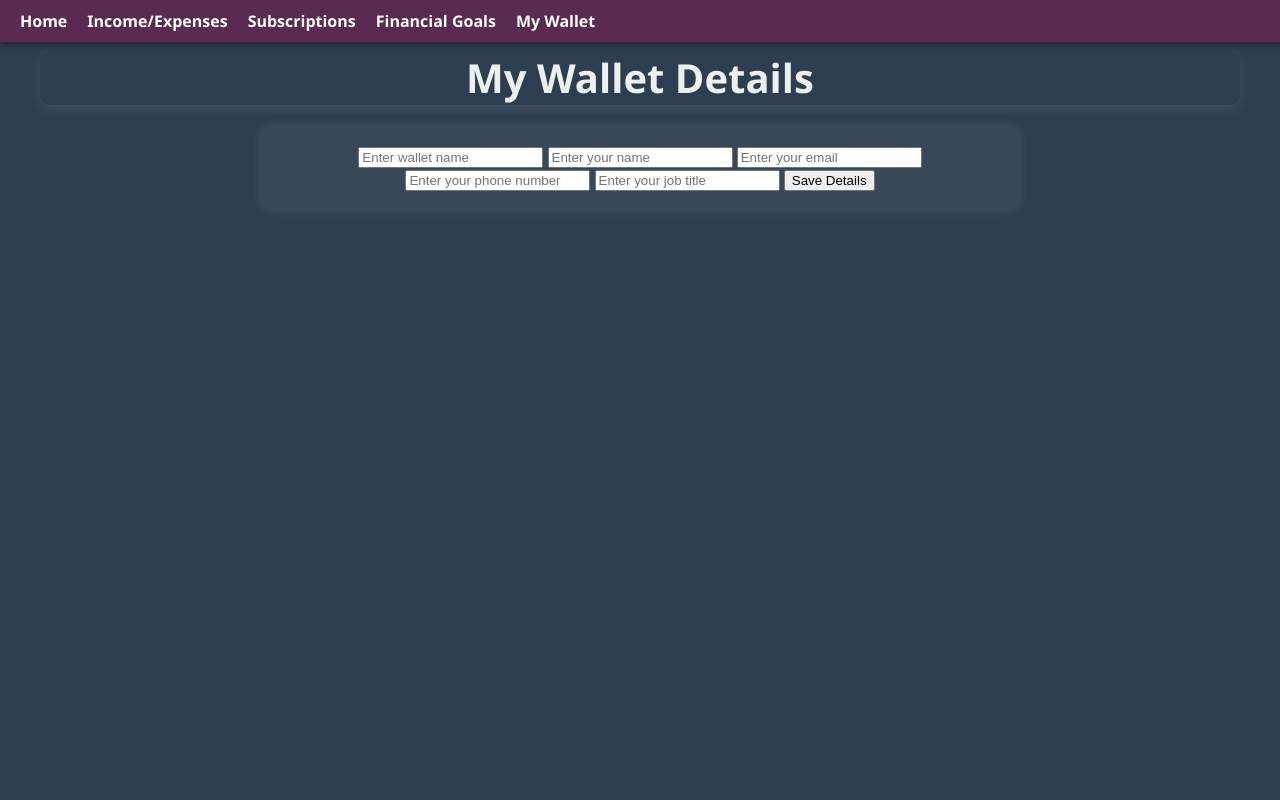
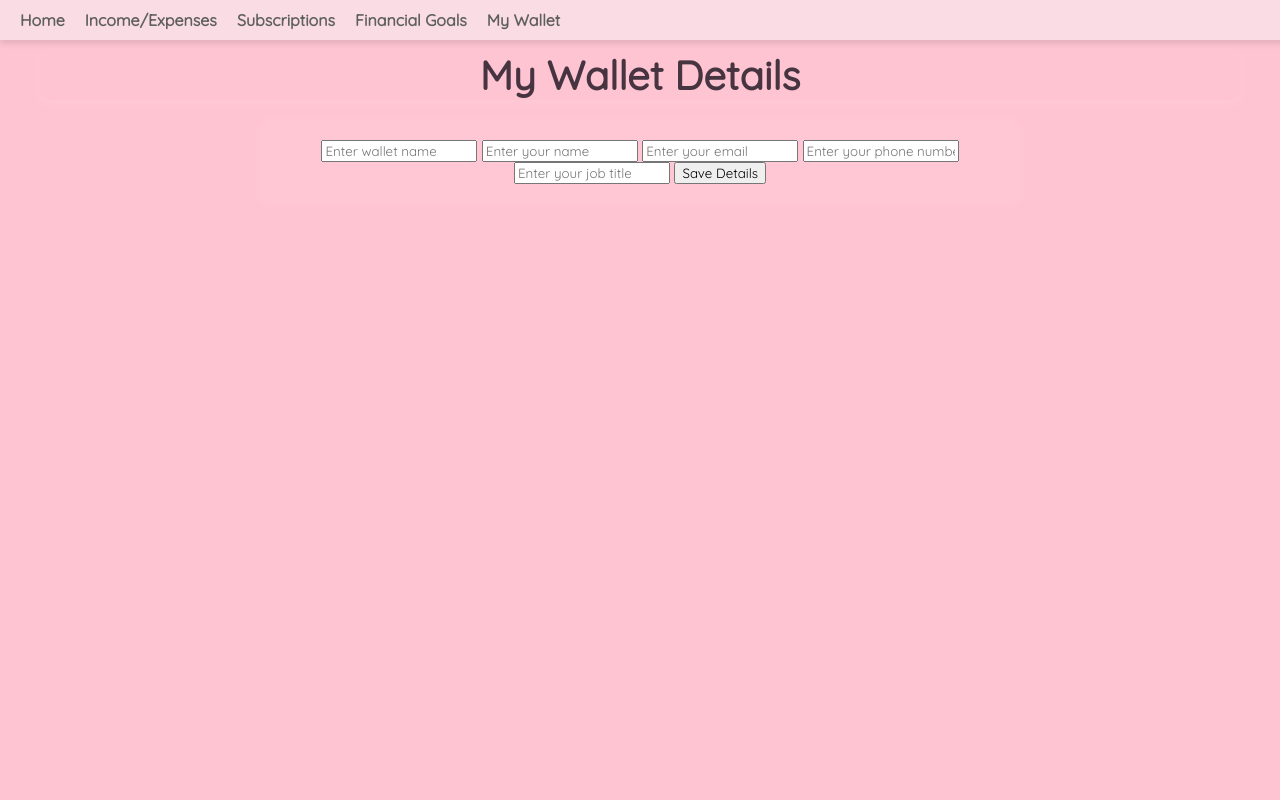
Before and after one commit to AlexNT-maker/wallet-tracker, a Flask app: page /wallet_details in a window 1280 px wide. Run offline with Flask 3, Linux system fonts and the light colour scheme.

Commit message:
MVP is ready wallet_details template ready for use, json files work as expected

```diff
--- a/functionality.py
+++ b/functionality.py
@@ -357,13 +357,21 @@ def load_repeating_incomes_from_json():
 
 def load_personal_details_from_json():
     """Load personal details from a JSON file."""
+    global personal_details
     try:
         with open('personal_details.json', 'r') as file:
-            global personal_details
-            personal_details = json.load(file)
+            data = json.load(file)
+            if isinstance(data, dict):
+                personal_details = data
+            else:
+                personal_details = {}
         print("Personal details loaded from personal_details.json")
     except FileNotFoundError:
         print("No personal details file found. Starting with an empty personal details dictionary.")
+        personal_details = {}
+        save_personal_details_to_json()  # Create an empty file if it doesn't exist
+
+
 
 
 def remove_income_testing_function():
--- a/main.py
+++ b/main.py
@@ -1,9 +1,16 @@
 from flask import Flask, render_template, request, redirect, url_for
 import functionality
-from charts import generate_pie_chart
+from charts import create_pie_chart as generate_pie_chart
 
 # Create a Flask application instance
 app = Flask(__name__)
+
+functionality.load_incomes_from_json()  # Load incomes from JSON file
+functionality.load_expenses_from_json()  # Load expenses from JSON file
+functionality.load_repeating_incomes_from_json()  # Load repeating incomes from JSON file
+functionality.load_subscriptions_from_json()  # Load subscriptions from JSON file
+functionality.load_personal_details_from_json()  # Load financial targets from JSON file
+
 
 @app.route('/')
 def home():
@@ -212,20 +219,22 @@ def wallet_details():
 
 
 
-@app.route('/edit_wallet_details', methods=['POST', 'GET'])
+@app.route('/edit_wallet_details', methods=['POST'])
 def edit_wallet_details():
     """ Edit the existing wallet details. """
-    for key in functionality.personal_details:
-        if request.form.get(key): # Check if the form has a value for the key
-            # Update the personal details with the new values from the form
-            functionality.personal_details[key] = request.form[key].strip().lower()
-    # Save the updated personal details to JSON
+    keys = ["Wallet Name", "Name", "Email", "Phone", "Job"]
+    for field in keys:
+        html_field = field.lower().replace(" ", "_")
+        value = request.form.get(html_field)
+        if value:  #only update if the field is provided
+            functionality.personal_details[field] = value.strip().lower()
 
     functionality.save_personal_details_to_json()
     return redirect(url_for('wallet_details', message="Wallet details updated successfully!"))
 
 
 
+
 if __name__ == '__main__':
     # Run the Flask application
     app.run(debug=True)
--- a/static/styles.css
+++ b/static/styles.css
@@ -1,4 +1,10 @@
 /* static/styles.css */
+@import url('https://fonts.googleapis.com/css2?family=Quicksand&display=swap');
+
+* {
+    font-family: 'Quicksand', sans-serif;
+}
+
 body {
     background-color: #121212;
     color:#ffffff;
@@ -277,25 +283,37 @@ tr:hover {
     margin-top: 10px;
 }
 
+
+
 body.details-page {
-    background-color: #2c3e50;
-    color: #ecf0f1;
+    background-color: #FFC4D1;
+    color: #463440;
+    font-family: 'Quicksand', sans-serif;
 }
 
 .wallet-message {
-    color: #2ecc71;
+    color: #BE8E89;
     font-weight: bold;
     margin-bottom: 10px;
 }
 
+.typewriter {
+    color: #BE8E89;
+    font-size: 1.1rem;
+    animation: typewriter 3s steps(44) 1 normal both;
+}
+
 .typewriter p {
-    font-family: 'Courier New', Courier, monospace;
-    font-size: 1.2rem;
-    white-space: nowrap;
-    overflow: hidden;
-    border-right: 2px solid #ecf0f1;
-    width: 0;
-    animation: typing 2s steps(40, end) forwards;
+    color: #463440;
+}
+
+.typewriter p strong {
+    color: #BE8E89;
+}
+
+@keyframes typewriter {
+    from { width: 0 }
+    to { width: 100% }
 }
 
 .typewriter p:nth-child(2) { animation-delay: 0.5s; }
@@ -303,7 +321,32 @@ body.details-page {
 .typewriter p:nth-child(4) { animation-delay: 1.5s; }
 .typewriter p:nth-child(5) { animation-delay: 2s; }
 
-@keyframes typing {
-    from { width: 0; }
-    to { width: 100%; }
+.navbar-2 {
+    position: fixed;
+    top: 0;
+    left: 0;
+    width: 100%;
+    background-color: #F9DCE4;
+    padding: 10px 20px;
+    box-shadow: 0 4px 6px rgba(0, 0, 0, 0.1);
+    z-index: 1000;
 }
+
+.navbar-2 ul {
+    margin: 0;
+    padding: 0;
+    list-style: none;
+    display: flex;
+    gap: 20px;
+}
+
+.navbar-2 a {
+    color: #5F5F5F;
+    text-decoration: none;
+    font-weight: bold;
+    transition: color 0.3s;
+}
+
+.navbar-2 li a:hover {
+    color: #AA4A6D;
+}
--- a/templates/income_expenses.html
+++ b/templates/income_expenses.html
@@ -16,14 +16,14 @@
         <li><a href="{{ url_for('income_expenses') }}">Income/Expenses</a></li>
         <li><a href="{{ url_for('subscriptions') }}">Subscriptions</a></li>
         <li><a href="{{ url_for('financial_targets') }}">Financial Goals</a></li>
-        <li><a href="#">Wallet Details</a></li>
+        <li><a href="{{ url_for('wallet_details') }}">My Wallet</a></li>
     </ul>
 </nav>
 
         <div class="dashboard-container">
             <h1>Track your finances</h1>
             {% if request.args.get('message') %}
-    <div class="subscription-message">{{ request.args.get('message') }}</div>
+    <div class="message">{{ request.args.get('message') }}</div>
 {% endif %}
 
 
--- a/templates/wallet_details.html
+++ b/templates/wallet_details.html
@@ -9,7 +9,7 @@
     </head>
     <body class=" details-page">
 
-    <nav class="navbar">
+    <nav class="navbar-2">
         <ul>
             <li><a href="{{ url_for('dashboard') }}">Home</a></li>
             <li><a href="{{ url_for('income_expenses') }}">Income/Expenses</a></li>
@@ -27,7 +27,7 @@
 
 {% if not personal_details %}
 
-<form method=" POST" action="{{ url_for('edit_wallet_details') }}" class="form-section">
+<form method="POST" action="{{ url_for('wallet_details') }}" class="form-section">
     <input type="text" name="wallet_name" placeholder="Enter wallet name" required>
     <input type="text" name="name" placeholder="Enter your name" required>
     <input type="email" name="email" placeholder="Enter your email" required>
@@ -46,11 +46,11 @@
 </div>
 
 <form method="POST" action="{{ url_for('edit_wallet_details') }}" class="form-section">
-    <input type="text" name="Wallet_name" placeholder="Update wallet name">
-    <input type="text" name="Name" placeholder="Update your name">
-    <input type="email" name="Email" placeholder="Update your email">
-    <input type="text" name="Phone" placeholder="Update your phone number">
-    <input type="text" name="Job" placeholder="Update your job title">
+    <input type="text" name="wallet_name" placeholder="Update wallet name">
+    <input type="text" name="name" placeholder="Update your name">
+    <input type="email" name="email" placeholder="Update your email">
+    <input type="text" name="phone" placeholder="Update your phone number">
+    <input type="text" name="job" placeholder="Update your job title">
     <button type="submit">Update Details</button>
 </form>
 {% endif %}
```
Also changed, not shown: charts.py (+20 -19 lines), static/images/pie_chart.png.
